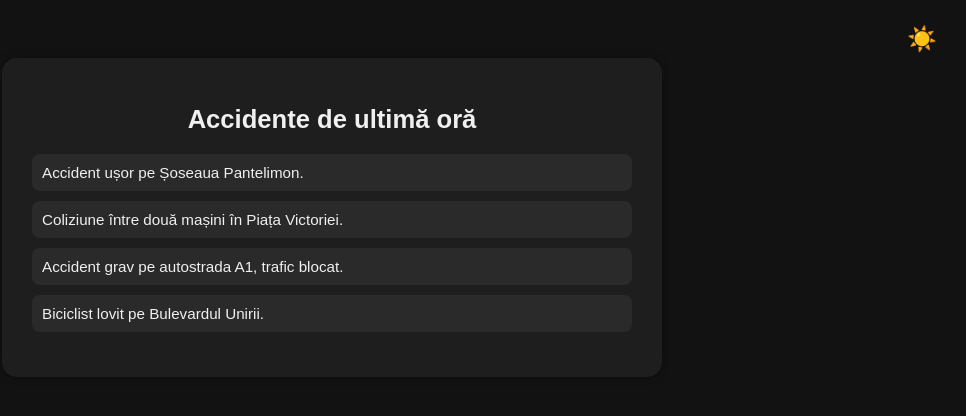
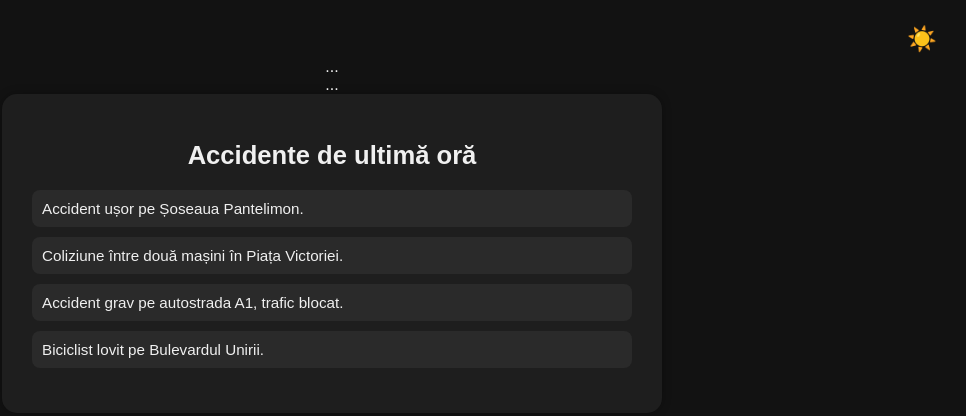
Before and after one commit to Eddfile/Flash-Global, a plain HTML site: page index.html in a window 1280 px wide. Shown: the whole page, without its empty margins (308-1274 px from the left). Drawn offline with Linux system fonts and the light colour scheme.

Commit message:
Update index.html

```diff
--- a/index.html
+++ b/index.html
@@ -9,6 +9,11 @@
   <link rel="stylesheet" href="https://cdnjs.cloudflare.com/ajax/libs/font-awesome/6.5.0/css/all.min.css">
 </head>
 <body>
+  <header>...</header>
+  <div class="cards-list" id="cardsList"></div>
+  <footer>...</footer>
+</body>
+
   <main class="container">
     <h1>Accidente de ultimă oră</h1>
 <button id="toggle-dark">🌙</button>
```
